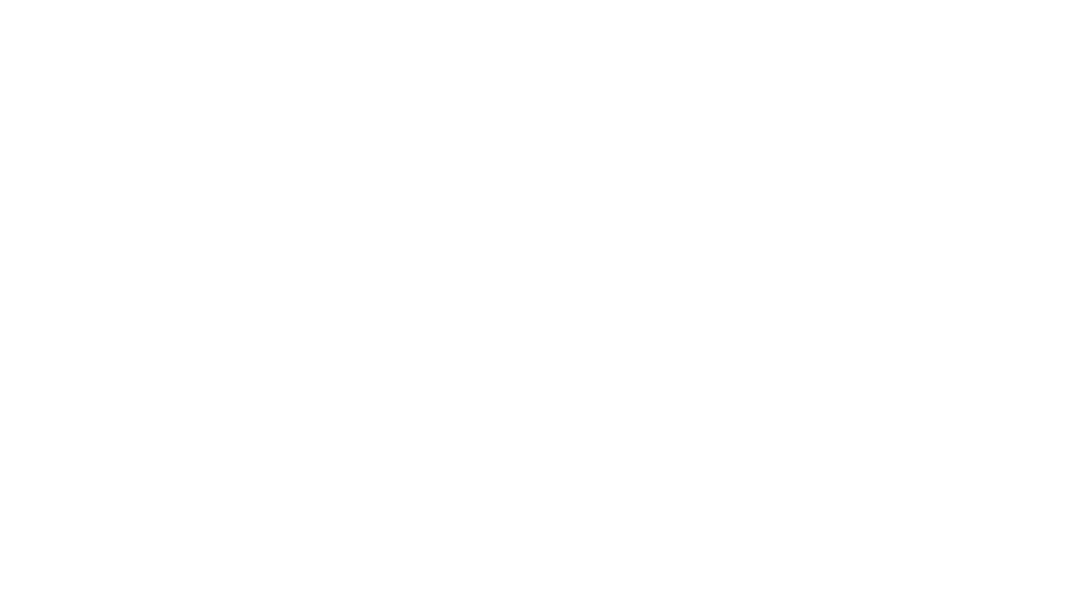
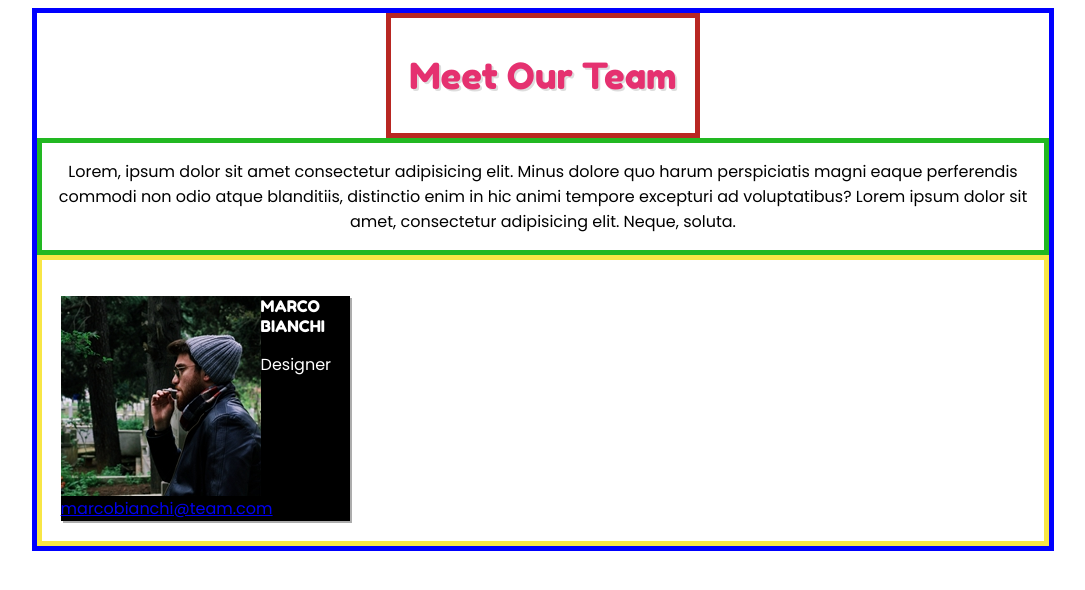
Before and after one commit to PeeperInTheSpace/html-css-float-cards, a plain HTML site: page index.html in a window 1280 px wide. Shown: the whole page, without its empty margins (97-1182 px from the left). Drawn offline with Linux system fonts and the light colour scheme.

Commit message:
Aggiunta primo box

```diff
--- a/index.html
+++ b/index.html
@@ -9,9 +9,39 @@
     <link rel="preconnect" href="https://fonts.googleapis.com">
     <link rel="preconnect" href="https://fonts.gstatic.com" crossorigin>
     <link href="https://fonts.googleapis.com/css2?family=Fredoka+One&display=swap" rel="stylesheet">
+    <link href="https://fonts.googleapis.com/css2?family=Poppins:wght@400;700&display=swap" rel="stylesheet">
 </head>
 
 <body>
+<!-- Corpo centrale  -->
+    <main>
+        <!-- Sezione titolo -->
+        <section class="title">
+            <p>Meet Our Team</p>
+        </section>
+        <!-- Sezione Descrizione -->
+        <section class="description">
+            <p> Lorem, ipsum dolor sit amet consectetur adipisicing elit. Minus dolore quo harum perspiciatis magni eaque perferendis commodi non odio atque blanditiis, distinctio enim in hic animi tempore excepturi ad voluptatibus? Lorem ipsum dolor sit amet, consectetur adipisicing elit. Neque, soluta.</p>
+        </section>
+        <!-- Sezione Caselle -->
+        <section class="boxescontainer">
+
+            <div class="box">
+                <img src="assets/img/male1.png" alt="marcobianchi" class="float-left">
+                <p class="name">
+                    MARCO BIANCHI
+                </p>
+                <p class="role">
+                    Designer
+                </p>
+                <a href="mail" class="mail">
+                    marcobianchi@team.com
+                </a>
+            </div>
+
+        </section>
+
+    </main>
 
 </body>
 
--- a/style.css
+++ b/style.css
@@ -0,0 +1,55 @@
+main {
+    margin: 0 auto;
+    width: 80%;
+    min-height: 50%;
+    border: 5px solid blue;
+}
+
+.title {
+    font-family: 'Fredoka One', cursive, sans-serif;
+    color: #e53170;
+    text-shadow: 2px 2px #dddddd;
+    font-size: 36px;
+    margin: 0 auto;
+    text-align: center;
+    width: 30%;
+    border: 5px solid #b82722;
+}
+
+.description {
+    border: 5px solid #22b822;
+    font-family: 'Poppins', sans-serif;
+    font-weight: 400;
+    text-align: center;
+}
+
+.boxescontainer {
+    border: 5px solid #f8e646;
+    padding: 2%  1.8%;
+}
+
+.box {
+    width: 30%;
+    background-color: black;
+    box-shadow: 2px 2px rgba(0, 0, 0, 0.322);
+}
+
+.name {
+    font-family: 'Fredoka One', cursive, sans-serif;
+    color: white;
+}
+
+.role {
+    font-family: 'Poppins', sans-serif;
+    font-weight: 400;
+    color: white;
+}
+
+.mail {
+    font-family: 'Poppins', sans-serif;
+    font-weight: 400;
+}
+
+.float-left {
+    float: left;
+}
```
